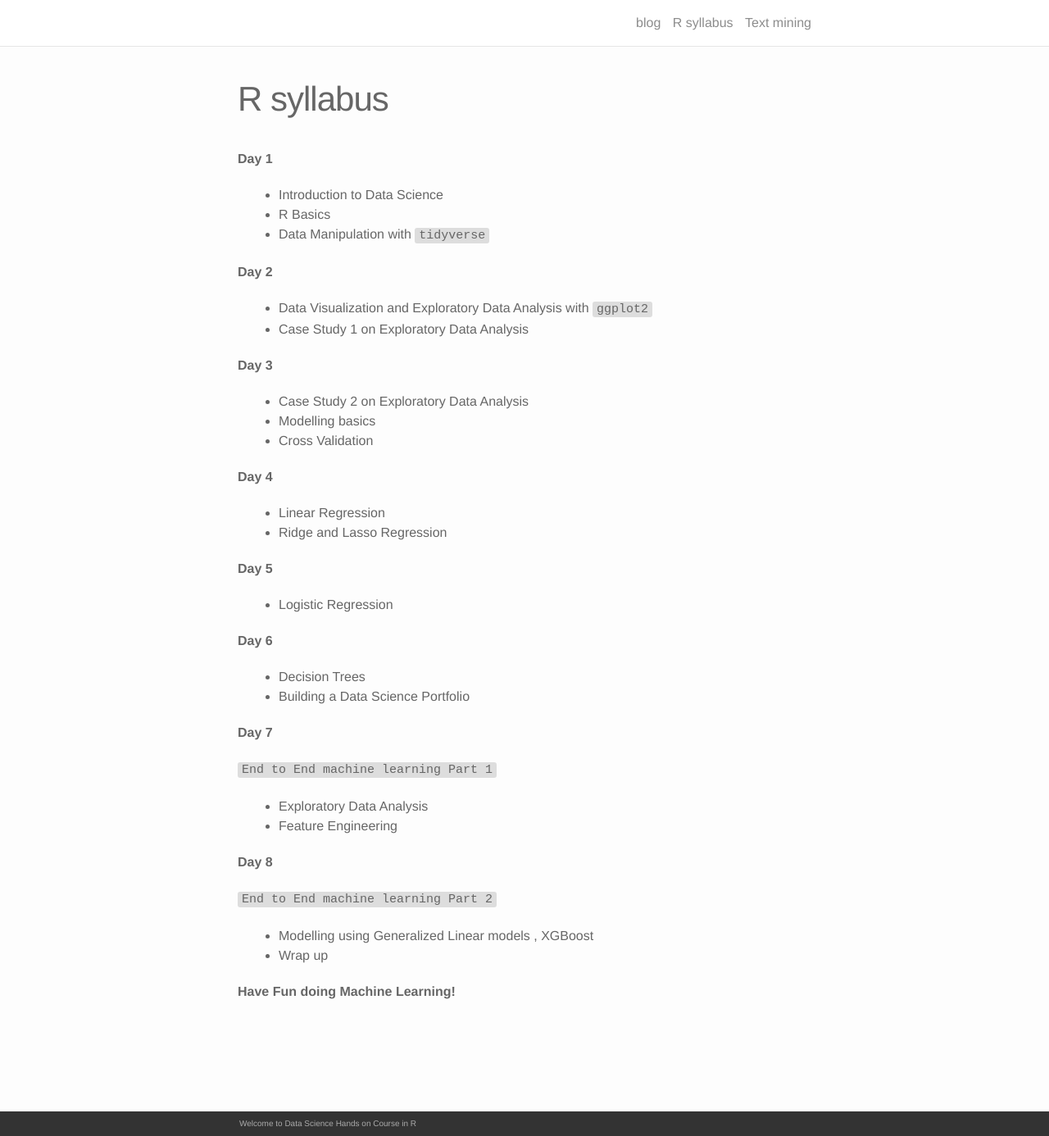
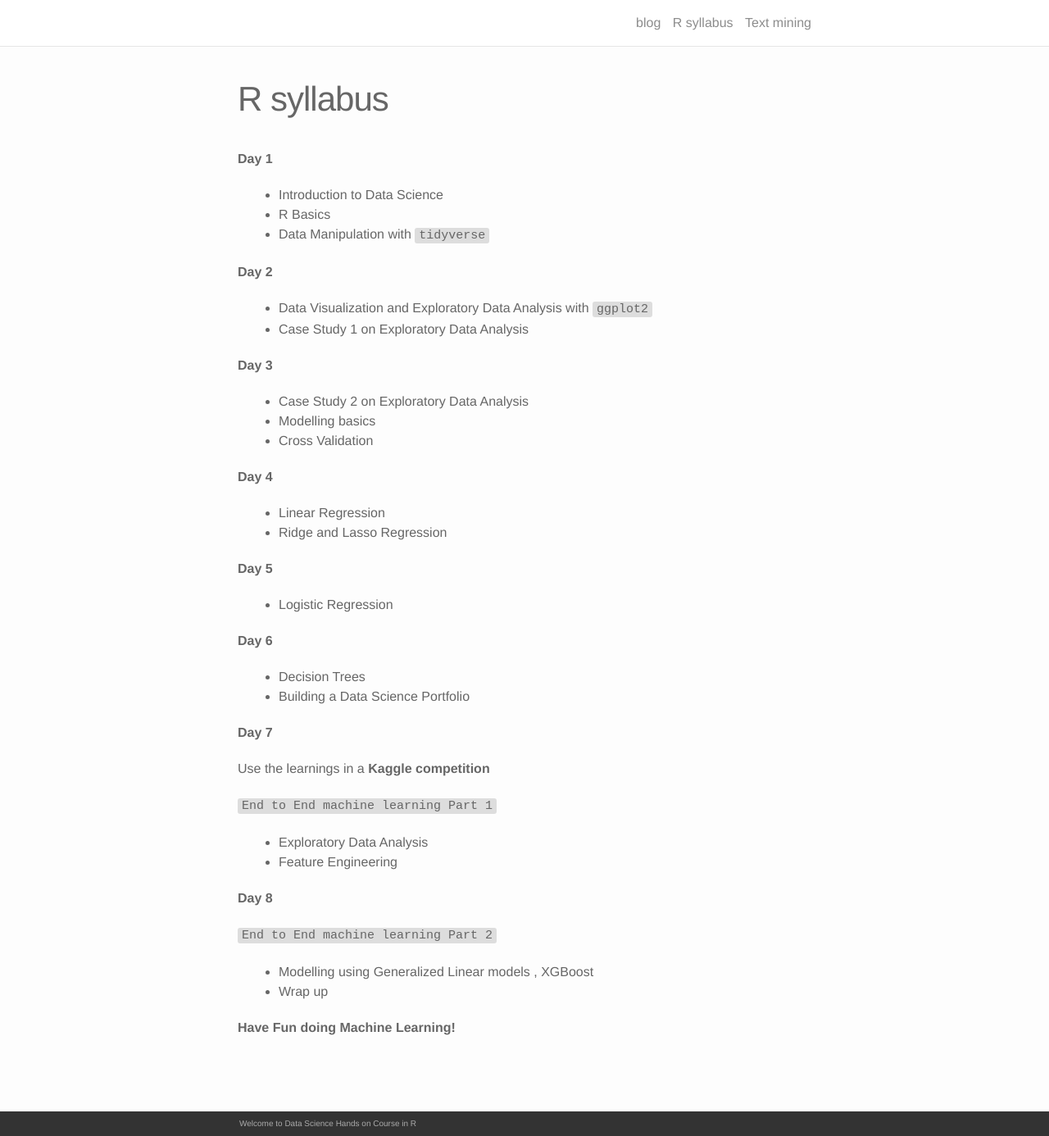
Before and after one commit to machinelearningfun/machinelearningfun.github.io, a Jekyll site: the page built from syllabus.md, in a window 1280 px wide and 1386 px high. Shown: the whole window at 82% size. Built offline with Jekyll 4.4.1, drawn with Linux system fonts in a browser that asks for light colours; nearby versions of some CDN libraries.

Commit message:
Changed R Syllabus

```diff
--- a/syllabus.md
+++ b/syllabus.md
@@ -34,6 +34,8 @@ description:
 
 **Day 7**
 
+Use the learnings in a **Kaggle competition**
+
 `End to End machine learning Part 1`
 
 - Exploratory Data Analysis
```
